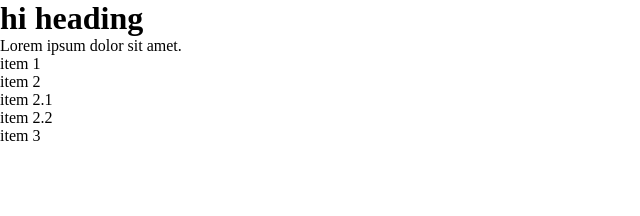
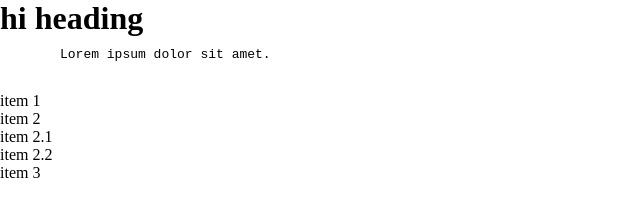
Before and after one commit to ikpvk/webdevlearn, a plain HTML site: page css/03_selectors/selectors.html in a window 1280 px wide. Shown: the whole page, without its empty margins (0-640 px from the left). Drawn offline with Linux system fonts and the light colour scheme.

Commit message:
type selectors

```diff
--- a/css/03_selectors/selectors.html
+++ b/css/03_selectors/selectors.html
@@ -6,10 +6,19 @@
     <title>selectors</title>
   </head>
   <style>
+    /* universal selector */
     * {
       margin: 0;
       padding: 0;
       box-sizing: border-box;
+    }
+
+    /* type selector */
+    p {
+      font-family: monospace;
+      margin: 10px 30px 20px 40px;
+      padding-left: 20px;
+      padding-bottom: 10px;
     }
   </style>
   <body>
```
